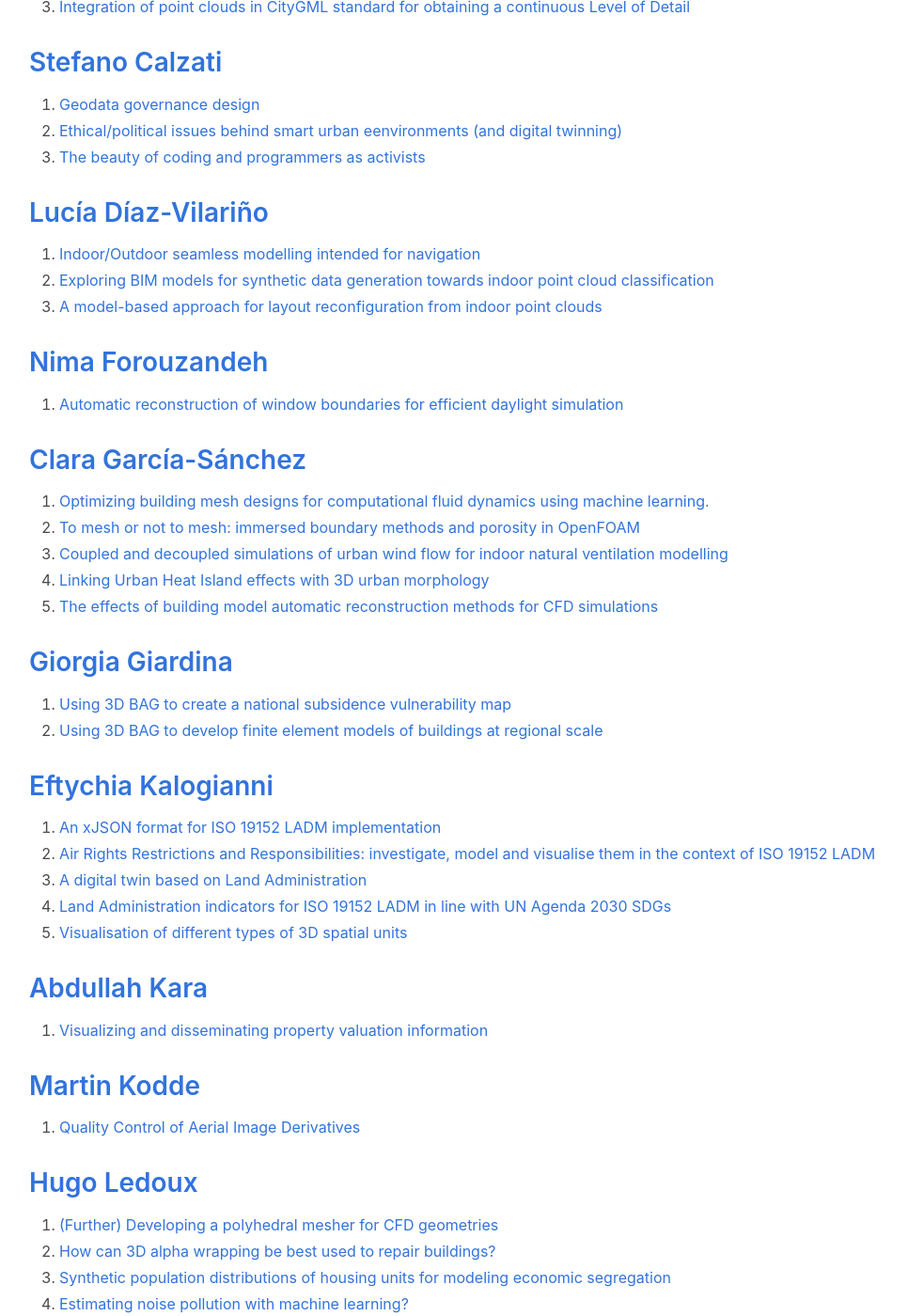
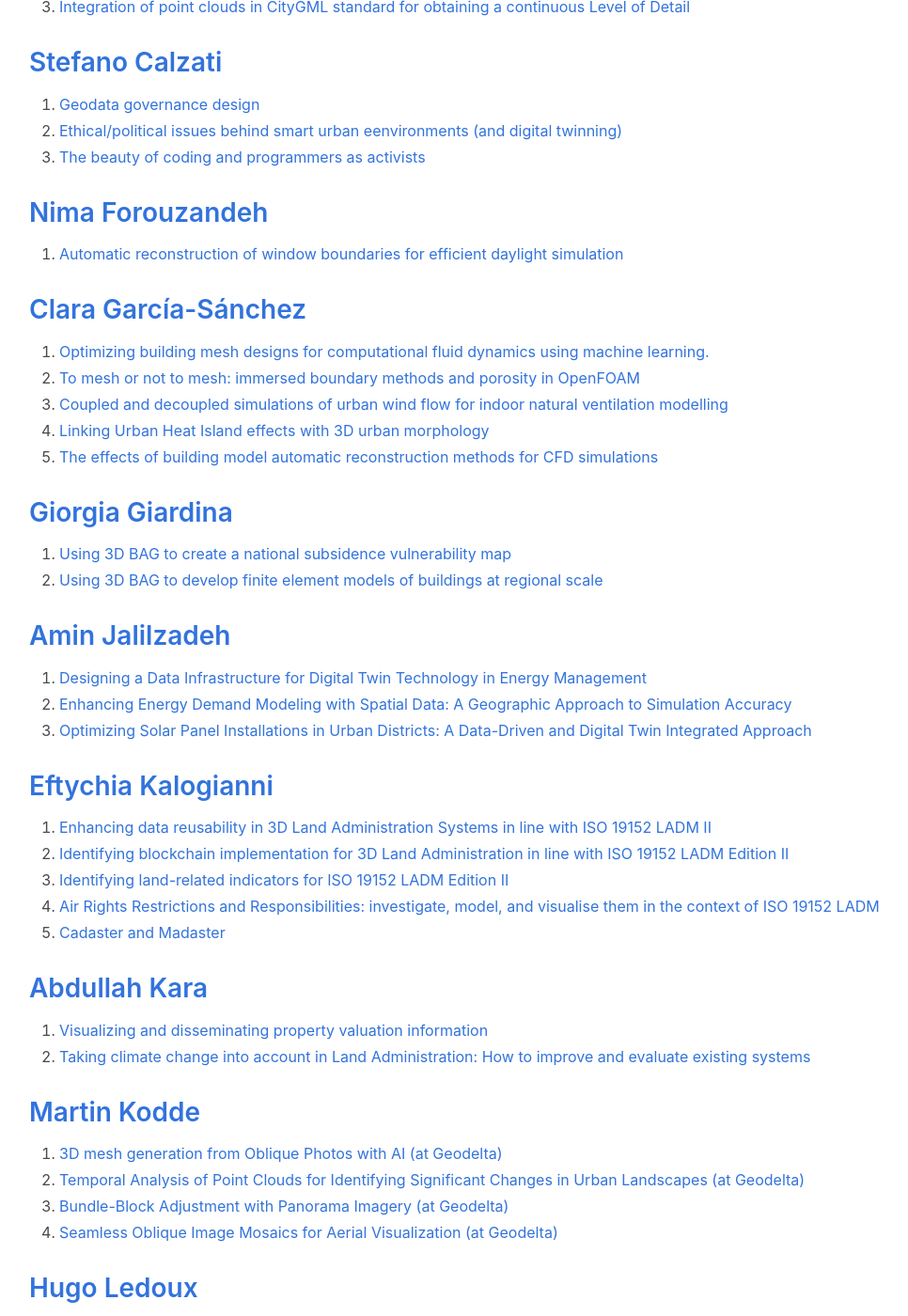
Before and after one commit to tudelft3d/geo2020, a Jekyll site: the page built from potentialtopics/index.md, in a window 1280 px wide and 1400 px high, scrolled down 1465 px. Shown: the whole window at 94% size, without its empty margins (33-999 px from the left). Built offline with Jekyll 4.4.1, drawn with Linux system fonts in a browser that asks for light colours; nearby versions of some CDN libraries; some of the changed text lies outside the part shown.

Commit message:
Updates GIS technology 2024

```diff
--- a/potentialtopics/index.md
+++ b/potentialtopics/index.md
@@ -39,10 +39,10 @@
  3. [Adding support for CitySim to the 3DCityDB-Tools plugin for QGIS](https://3d.bk.tudelft.nl/education/msctopics/#adding-support-for-citysim-to-the-3dcitydb-tools-plugin-for-qgis)
 
 
-## [Jesus Balado Frias](http://www.gdmc.nl/staff/)
-1. [Design and improvement of self-adaptive 3D structuring elements for mathematical morphology in point clouds](https://wiki.tudelft.nl/bin/view/Organisation/OTB/GISt/MScThesisTopics#Design_and_improvement_of_self_45adaptive_3D_structuring_elements_for_mathematical_morphology_in_point_clouds)
-2. [Automatic CityGML urban furniture modelling from point clouds](https://wiki.tudelft.nl/bin/view/Organisation/OTB/GISt/MScThesisTopics#Automatic_CityGML_urban_furniture_modelling_from_point_clouds)
-3. [Integration of point clouds in CityGML standard for obtaining a continuous Level of Detail](https://wiki.tudelft.nl/bin/view/Organisation/OTB/GISt/MScThesisTopics#Integration_of_point_clouds_in_CityGML_standard_for_obtaining_a_continuous_Level_of_Detail)
+## [Jesús Balado Frías](https://www.gdmc.nl/staff/)
+1. [From low quality point clouds to high quality BIM](https://www.gdmc.nl/education/topics/topics.html#from-low-quality-point-clouds-to-high-quality-bim)
+1. [Design and improvement of self-adaptive 3D structuring elements for mathematical morphology in point clouds](https://www.gdmc.nl/education/topics/topics.html#Design_and_improvement_of_self_45adaptive_3D_structuring_elements_for_mathematical_morphology_in_point_clouds)
+3. [Integration of point clouds in CityGML standard for obtaining a continuous Level of Detail](https://www.gdmc.nl/education/topics/topics.html#Integration_of_point_clouds_in_CityGML_standard_for_obtaining_a_continuous_Level_of_Detail)
 
 
 ## [Stefano Calzati](https://kcopendata.eu/about-the-kcod/team/)
@@ -50,11 +50,6 @@
 2. [Ethical/political issues behind smart urban eenvironments (and digital twinning)](https://kcopendata.eu/education/thesis-topics/#ethical)
 3. [The beauty of coding and programmers as activists](https://kcopendata.eu/education/thesis-topics/#beauty)
 
-
-## [Lucía Díaz-Vilariño](https://www.tudelft.nl/en/staff/l.diaz-vilarino/)
-1. [Indoor/Outdoor seamless modelling intended for navigation ](https://wiki.tudelft.nl/bin/view/Organisation/OTB/GISt/MScThesisTopics#Indoor_47Outdoor_seamless_modelling_intended_for_navigation)
-2. [Exploring BIM models for synthetic data generation towards indoor point cloud classification](https://wiki.tudelft.nl/bin/view/Organisation/OTB/GISt/MScThesisTopics#Exploring_BIM_models_for_synthetic_data_generation_towards_indoor_point_cloud_classification)
-3. [A model-based approach for layout reconfiguration from indoor point clouds](https://wiki.tudelft.nl/bin/view/Organisation/OTB/GISt/MScThesisTopics#A_model_45based_approach_for_layout_reconfiguration_from_indoor_point_clouds)
 
 ## [Nima Forouzandeh]([https://www.tudelft.nl/en/staff/f.m.welledonker/](https://www.tudelft.nl/staff/n.forouzandeh/?cHash=0eff827e919ebe7ba656d3542c3dcc42))
 1. [Automatic reconstruction of window boundaries for efficient daylight simulation](https://3d.bk.tudelft.nl/education/msctopics/#automatic-reconstruction-of-window-boundaries-for-efficient-daylight-simulation)
@@ -70,20 +65,31 @@
 1. [Using 3D BAG to create a national subsidence vulnerability map](https://3d.bk.tudelft.nl/education/msctopics/#using-3d-bag-to-create-a-national-subsidence-vulnerability-map)
 2. [Using 3D BAG to develop finite element models of buildings at regional scale](https://3d.bk.tudelft.nl/education/msctopics/#using-3d-bag-to-develop-finite-element-models-of-buildings-at-regional-scale)
 
+
+## [Amin Jalilzadeh](https://www.tudelft.nl/staff/a.jalilzadeh/)
+1. [Designing a Data Infrastructure for Digital Twin Technology in Energy Management](https://www.gdmc.nl/education/topics/topics.html#designing-a-data-infrastructure-for-digital-twin-technology-in-energy-management)
+2. [Enhancing Energy Demand Modeling with Spatial Data: A Geographic Approach to Simulation Accuracy](https://www.gdmc.nl/education/topics/topics.html#enhancing-energy-demand-modeling-with-spatial-data-a-geographic-approach-to-simulation-accuracy)
+3. [Optimizing Solar Panel Installations in Urban Districts: A Data-Driven and Digital Twin Integrated Approach](https://www.gdmc.nl/education/topics/topics.html#optimizing-solar-panel-installations-in-urban-districts-a-data-driven-and-digital-twin-integrated-approach)
+
+
 ## [Eftychia Kalogianni](https://www.tudelft.nl/en/staff/e.kalogianni/)
-1. [An xJSON format for ISO 19152 LADM implementation](https://wiki.tudelft.nl/bin/view/Organisation/OTB/GISt/MScThesisTopics#An_xJSON_format_for_ISO_19152_LADM_implementation)
-2. [Air Rights Restrictions and Responsibilities: investigate, model and visualise them in the context of ISO 19152 LADM](https://wiki.tudelft.nl/bin/view/Organisation/OTB/GISt/MScThesisTopics#Air_Rights_Restrictions_and_Responsibilities:_investigate_44_model_44_and_visualise_them_in_the_context_of_ISO_19152_LADM)
-3. [A digital twin based on Land Administration](https://wiki.tudelft.nl/bin/view/Organisation/OTB/GISt/MScThesisTopics#A_digital_twin_based_on_Land_Administration)
-4. [Land Administration indicators for ISO 19152 LADM in line with UN Agenda 2030 SDGs](https://wiki.tudelft.nl/bin/view/Organisation/OTB/GISt/MScThesisTopics#Land_Administration_indicators_for_ISO_19152_LADM_in_line_with_UN_Agenda_2030_SDGs_and_the_Global_Land_Indicator_Initiative_40GLII_41)
-5. [Visualisation of different types of 3D spatial units](https://wiki.tudelft.nl/bin/view/Organisation/OTB/GISt/MScThesisTopics#Visualisation_of_different_types_of_3D_spatial_units)
+1. [Enhancing data reusability in 3D Land Administration Systems in line with ISO 19152 LADM II](https://gdmc.nl/education/topics/topics.html#enhancing-data-reusability-in-3d-land-administration-systems-in-line-with-iso-19152-ladm-ii)
+2. [Identifying blockchain implementation for 3D Land Administration in line with ISO 19152 LADM Edition II](https://gdmc.nl/education/topics/topics.html#identifying-blockchain-implementation-for-3d-land-administration-in-line-with-iso-19152-ladm-edition-ii)
+3. [Identifying land-related indicators for ISO 19152 LADM Edition II](https://gdmc.nl/education/topics/topics.html#identifying-land-related-indicators-for-iso-19152-ladm-edition-ii)
+4. [Air Rights Restrictions and Responsibilities: investigate, model, and visualise them in the context of ISO 19152 LADM](https://gdmc.nl/education/topics/topics.html#Air_Rights_Restrictions_and_Responsibilities:_investigate_44_model_44_and_visualise_them_in_the_context_of_ISO_19152_LADM)
+5. [Cadaster and Madaster](https://gdmc.nl/education/topics/topics.html#Cadaster_and_Madaster)
 
 
 ## [Abdullah Kara](https://www.tudelft.nl/en/staff/a.kara/)
-1. [Visualizing and disseminating property valuation information](https://wiki.tudelft.nl/bin/view/Organisation/OTB/GISt/MScThesisTopics#Visualizing_and_disseminating_property_valuation_information)
+1. [Visualizing and disseminating property valuation information](https://www.gdmc.nl/education/topics/topics.html#Visualizing_and_disseminating_property_valuation_information)
+2. [Taking climate change into account in Land Administration: How to improve and evaluate existing systems](https://www.gdmc.nl/education/topics/topics.html#taking-climate-change-into-account-in-land-administration-how-to-improve-and-evaluate-existing-systems)
 
 
-## [Martin Kodde](http://www.gdmc.nl/staff/)
-1. [Quality Control of Aerial Image Derivatives ](https://wiki.tudelft.nl/bin/view/Organisation/OTB/GISt/MScThesisTopics#Quality_Control_of_Aerial_Image_Derivatives)
+## [Martin Kodde](https://www.gdmc.nl/staff/)
+1. [3D mesh generation from Oblique Photos with AI (at Geodelta)](https://www.gdmc.nl/education/topics/topics.html#3d-mesh-generation-from-oblique-photos-with-ai-at-geodelta)
+2. [Temporal Analysis of Point Clouds for Identifying Significant Changes in Urban Landscapes (at Geodelta)](https://www.gdmc.nl/education/topics/topics.html#temporal-analysis-of-point-clouds-for-identifying-significant-changes-in-urban-landscapes-at-geodelta)
+3. [Bundle-Block Adjustment with Panorama Imagery (at Geodelta)](https://www.gdmc.nl/education/topics/topics.html#bundle-block-adjustment-with-panorama-imagery-at-geodelta)
+4. [Seamless Oblique Image Mosaics for Aerial Visualization (at Geodelta)](https://www.gdmc.nl/education/topics/topics.html#seamless-oblique-image-mosaics-for-aerial-visualization-at-geodelta)
 
 
 ## [Hugo Ledoux](https://3d.bk.tudelft.nl/hledoux/)
@@ -105,11 +111,11 @@
 
 
 ## [Martijn Meijers](https://www.tudelft.nl/en/staff/b.m.meijers/)
-1. [Comparing compression techniques for 2.5 and 3D point clouds](https://wiki.tudelft.nl/bin/view/Organisation/OTB/GISt/MScThesisTopics#Comparing_compression_techniques_for_2.5_and_3D_point_clouds)
-2. [Orchestrating map generalization operations for vario-scale maps](https://wiki.tudelft.nl/bin/view/Organisation/OTB/GISt/MScThesisTopics#Improving_the_content_of_vario_45scale_maps)
-3. [Making a vario-scale 4D point cloud](https://wiki.tudelft.nl/bin/view/Organisation/OTB/GISt/MScThesisTopics#Making_a_vario_45scale_4D_point_cloud)
-4. [Integrating 3D into a 2D OpenLayers based online GIS - at B3Partners ](https://wiki.tudelft.nl/bin/view/Organisation/OTB/GISt/MScThesisTopics#Integrating_3D_into_a_2D_OpenLayers_based_online_GIS_45_at_B3Partners)
-5. [Compare solutions for bringing 3D subsurface data on the web - at Geological Survey of the Netherlands](https://wiki.tudelft.nl/bin/view/Organisation/OTB/GISt/MScThesisTopics#Compare_solutions_for_bringing_3D_subsurface_data_on_the_web_45_at_Geological_Survey_of_the_Netherlands)
+1. [Allmaps - Curating, georeferencing and exploring digitized maps](https://www.gdmc.nl/education/topics/topics.html#allmaps-curating-georeferencing-and-exploring-digitized-maps)
+2. [Improving the content of vario-scale maps](https://www.gdmc.nl/education/topics/topics.html#Improving_the_content_of_vario_45scale_maps)
+3. [Making a vario-scale 4D point cloud](https://www.gdmc.nl/education/topics/topics.html#Making_a_vario_45scale_4D_point_cloud)
+4. [Comparing compression techniques for 2.5 and 3D point clouds](https://www.gdmc.nl/education/topics/topics.html#Comparing_compression_techniques_for_2.5_and_3D_point_clouds)
+5. [Compare solutions for bringing 3D subsurface data on the web - at Geological Survey of the Netherlands](https://www.gdmc.nl/education/topics/topics.html#Compare_solutions_for_bringing_3D_subsurface_data_on_the_web_45_at_Geological_Survey_of_the_Netherlands)
 
 
 ## [Liangliang Nan](https://3d.bk.tudelft.nl/liangliang)
@@ -122,11 +128,13 @@
 2. [Inferring the needed building permissions from a 3D building model](https://3d.bk.tudelft.nl/education/msctopics/#inferring-the-needed-building-permission-from-a-3d-building-model)
  -->
 
+
 ## [Peter van Oosterom](https://www.tudelft.nl/staff/p.j.m.vanoosterom/)
-1. [Cadastral Map Quality](https://wiki.tudelft.nl/bin/view/Organisation/OTB/GISt/MScThesisTopics#Cadastral_map_quality)
-2. [The LADM as Linked Open Data](https://wiki.tudelft.nl/bin/view/Organisation/OTB/GISt/MScThesisTopics#The_LADM_as_Linked_Open_Data.)
-3. [Change Detection using LoD](https://wiki.tudelft.nl/bin/view/Organisation/OTB/GISt/MScThesisTopics#Change_detection_using_LoD)
-4. [Making a vario-scale 4D point cloud](https://wiki.tudelft.nl/bin/view/Organisation/OTB/GISt/MScThesisTopics#Making_a_vario_45scale_4D_point_cloud)
+1. [Cadastral Map Quality](https://www.gdmc.nl/education/topics/topics.html#Cadastral_map_quality)
+2. [The LADM as Linked Open Data](https://www.gdmc.nl/education/topics/topics.html#The_LADM_as_Linked_Open_Data.)
+3. [Change Detection using LoD](https://www.gdmc.nl/education/topics/topics.html#Change_detection_using_LoD)
+4. [Making a vario-scale 4D point cloud](https://www.gdmc.nl/education/topics/topics.html#Making_a_vario_45scale_4D_point_cloud)
+
 
 ## [Akshay Patil](https://3d.bk.tudelft.nl/apatil/)
 1. [Coral Reef Complexity: Coral reefs as urban landscapes?](https://3d.bk.tudelft.nl/education/msctopics/#coral-reef-complexity)
@@ -138,13 +146,18 @@
 3. [Liability in the open data ecosystem](https://kcopendata.eu/education/thesis-topics/#liability)
 
 
-<!-- ## [Wilko Quak](http://www.gdmc.nl/staff/)
-1. [Mobility of People](https://wiki.tudelft.nl/bin/view/Organisation/OTB/GISt/MScThesisTopics#Topic:_Mobility_of_People) -->
+## [Wilko Quak](https://www.tudelft.nl/staff/c.w.quak/)
+1. [Possibilities of using Solid data pods in a geo environment](https://www.gdmc.nl/education/topics/topics.html#possibilities-of-using-solid-data-pods-in-a-geo-environment)
+2. [Mobility of People](https://www.gdmc.nl/education/topics/topics.html#Topic:_Mobility_of_People)
+3. [Designing a Data Infrastructure for Digital Twin Technology in Energy Management](https://www.gdmc.nl/education/topics/topics.html#designing-a-data-infrastructure-for-digital-twin-technology-in-energy-management)
 
 
-## [Azarakhsh Rafiee](http://www.gdmc.nl/staff/)
-1. [OGC API – Processes for the dissemination of simulation results](https://wiki.tudelft.nl/bin/view/Organisation/OTB/GISt/MScThesisTopics#OGC_API_150_Processes_for_the_dissemination_of_simulation_results)
-2. [Netatmo Sensor Integration in IFC model of TU Delft Architecture and the Built Environment building](https://wiki.tudelft.nl/bin/view/Organisation/OTB/GISt/MScThesisTopics#Netatmo_Sensor_Integration_in_IFC_model_of_TU_Delft_Architecture_and_the_Built_Environment_building)
+## [Azarakhsh Rafiee](https://www.tudelft.nl/staff/A.Rafiee/)
+1. [Spatial Resolution Enhancement of Thermal Satellite Imagery through Deep Neural Networks](https://gdmc.nl/education/topics/topics.html#spatial-resolution-enhancement-of-thermal-satellite-imagery-through-deep-neural-networks)
+2. [Detecting building element/material through thermal imagery using Deep Neural Networks approach](https://gdmc.nl/education/topics/topics.html#detecting-building-elementmaterial-through-ground-based-thermal-imagery-using-deep-neural-networks-approach)
+3. [Exploring the impact of tree original point cloud data leverage in urban daylight simulation](https://gdmc.nl/education/topics/topics.html#exploring-the-impact-of-tree-original-point-cloud-data-leverage-in-urban-daylight-simulation)
+4. [Optimization for energy demand-production-storage balance in Local Energy Systems through Deep Reinforcement Learning](https://gdmc.nl/education/topics/topics.html#optimization-for-energy-demand-production-storage-balance-in-local-energy-systems-through-deep-reinforcement-learning)
+5. [Urban form, climate and personal comfort in a highly dense urban environment: the case of Seoul, South Korea](https://gdmc.nl/education/topics/topics.html#urban-form-climate-and-personal-comfort-in-a-highly-dense-urban-environment-the-case-of-seoul-south-korea)
 
 
 ## [Jantien Stoter](https://3d.bk.tudelft.nl/jstoter/)
```
Also changed, not shown: other parts of potentialtopics/index.md (+5 -6 lines).
